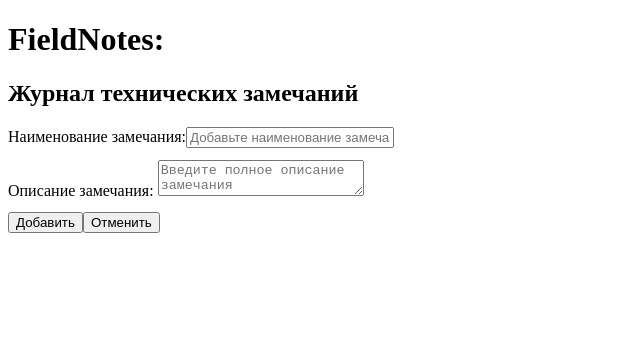
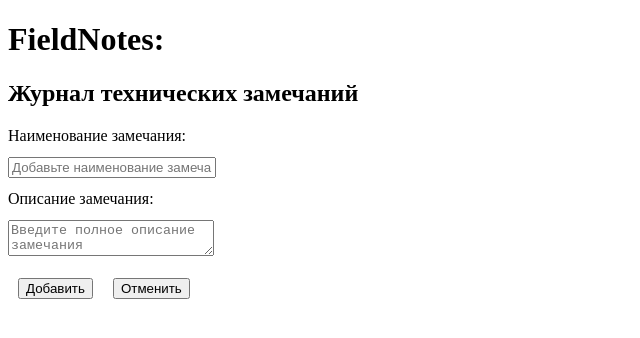
Before and after one commit to EvgeniiPetrov/FieldNotes, a Vue app in the folder frontend/: page / in a window 1280 px wide. Shown: the top 338 px of the page, without its empty margins (0-640 px from the left). Built offline with nearby package versions, Linux system fonts and the light colour scheme.

Commit message:
refactor: add 10px margin to buttons

```diff
--- a/frontend/src/App.vue
+++ b/frontend/src/App.vue
@@ -15,17 +15,13 @@ const noteDescription = ref("")
       <h2>{{ subTitle }}</h2>
     </div>
     <form class="mainForm">
-      <div>
-        <label for="idNoteTitle">Наименование замечания:</label>
-        <input id="idNoteTitle" v-model="noteTitle" type="text" placeholder="Добавьте наименование замечания">
-      </div>
-      <div>
-        <label for="idNoteDescription">Описание замечания: </label>
-        <textarea id="idNoteDescription" v-model="noteDescription" placeholder="Введите полное описание замечания"></textarea>
-      </div>
-      <div>
-        <button type="button">Добавить</button>
-        <button type="button">Отменить</button>
+      <label for="idNoteTitle">Наименование замечания:</label>
+      <input id="idNoteTitle" v-model="noteTitle" type="text" placeholder="Добавьте наименование замечания">
+      <label for="idNoteDescription">Описание замечания: </label>
+      <textarea id="idNoteDescription" v-model="noteDescription" placeholder="Введите полное описание замечания"></textarea>
+      <div >
+        <button class="buttons"type="button">Добавить</button>
+        <button class="buttons" type="button">Отменить</button>
       </div>
     </form>
   </div>
@@ -39,6 +35,10 @@ const noteDescription = ref("")
     gap: 12px;
   }
 
+  .buttons{
+    margin: 10px;
+  }
+
   input, textarea{
     width: 200px;
   }
```
